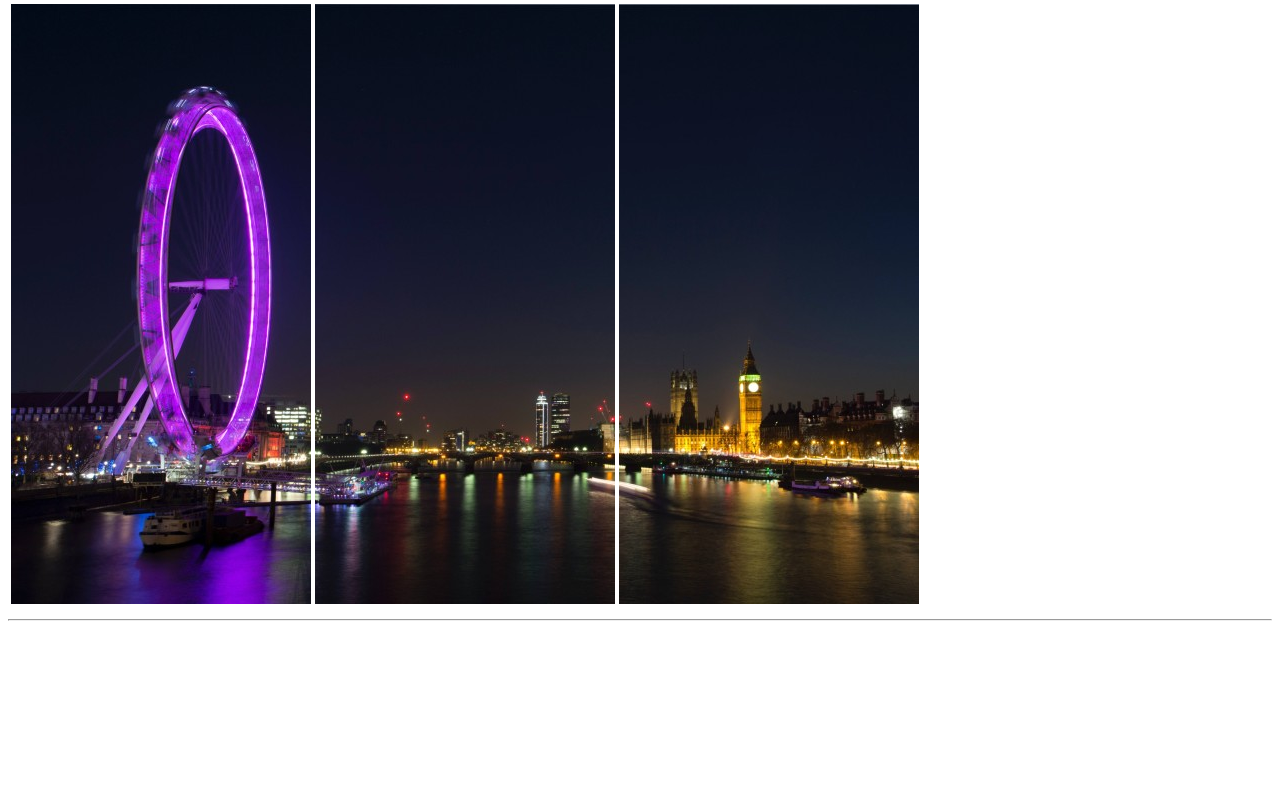
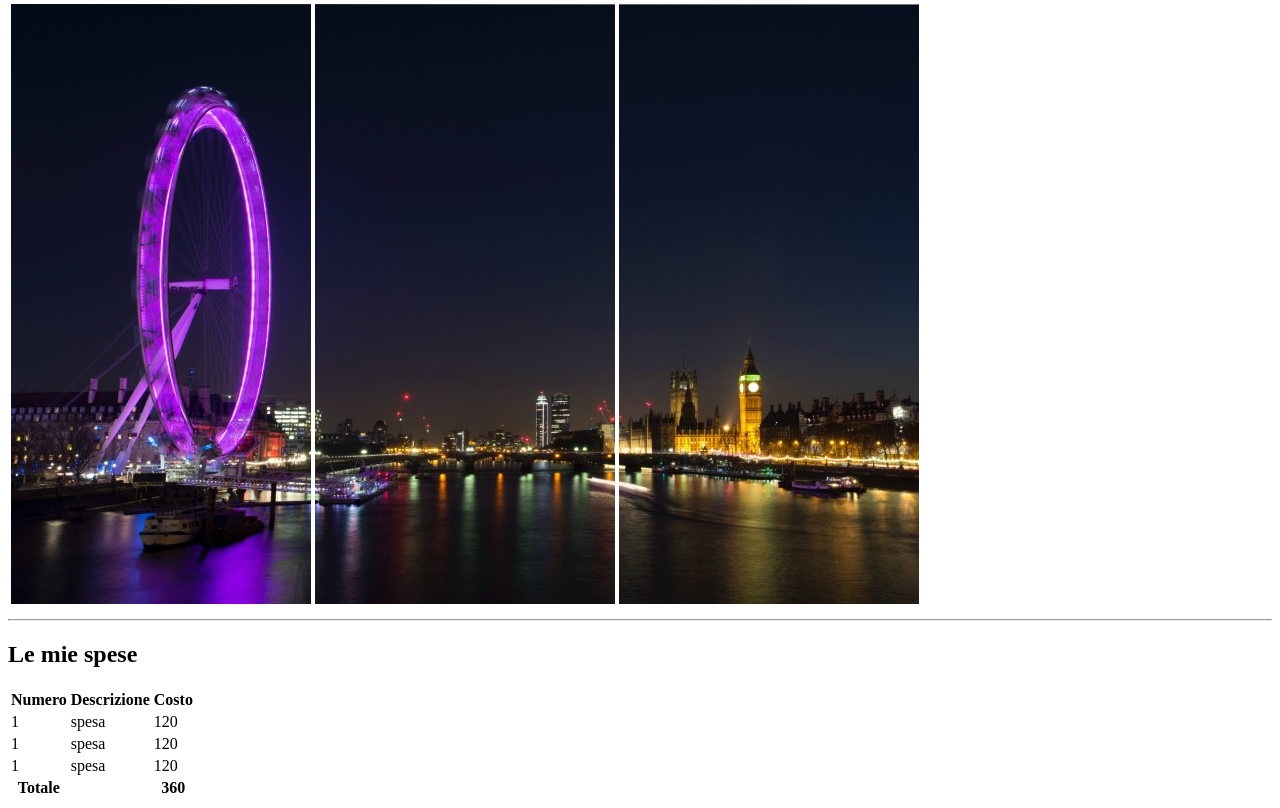
Before and after one commit to alemtt/html-london-trip, a plain HTML site: page index.html in a window 1280 px wide. Shown: the part 79-887 px from the top of the page. Before the commit the page ends 800 px from the top, so only its background shows below. Drawn offline with Linux system fonts and the light colour scheme.

Commit message:
first paragraf

```diff
--- a/index.html
+++ b/index.html
@@ -11,12 +11,45 @@
         <h1>Il mio viaggio a Londra</h1>
 
         <table>
-            <th><img src="../img/foto1.jpg" alt=""></th>
-            <th><img src="../img/foto2.jpg" alt=""></th>
-            <th><img src="../img/foto3.jpg" alt=""></th>
+            <tr>
+                <th><img src="../img/foto1.jpg" alt=""></th>
+                <th><img src="../img/foto2.jpg" alt=""></th>
+                <th><img src="../img/foto3.jpg" alt=""></th>
+            </tr>
         </table>
     <hr>
     </header>
 
+    <!--main site-->
+    <main>
+        <h2>Le mie spese</h2>
+        <table>
+            <tr>
+                <th>Numero</th>
+                <th>Descrizione</th>
+                <th>Costo</th>
+            </tr>
+            <tr>
+                <td>1</td>
+                <td>spesa</td>
+                <td>120</td>
+            </tr>
+            <tr>
+                <td>1</td>
+                <td>spesa</td>
+                <td>120</td>
+            </tr><tr>
+                <td>1</td>
+                <td>spesa</td>
+                <td>120</td>
+            </tr>
+            <tr>
+                <th>Totale</th>
+                <td></td>
+                <th>360</th>
+            </tr>
+        </table>
+
+    </main>
 </body>
 </html>
```
